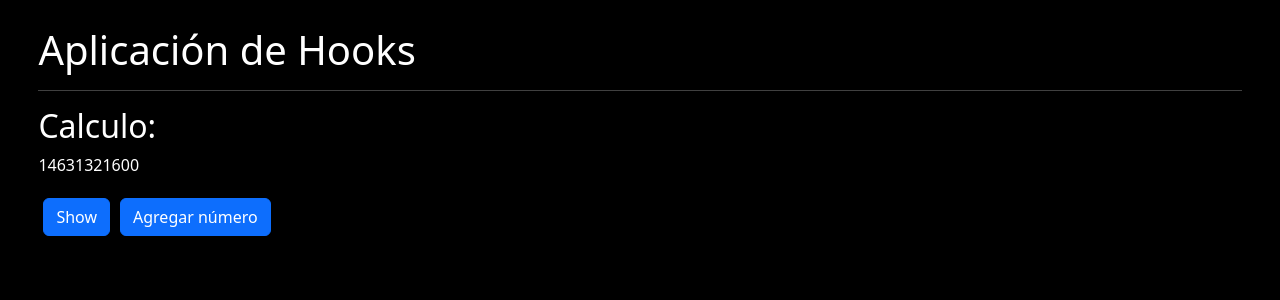
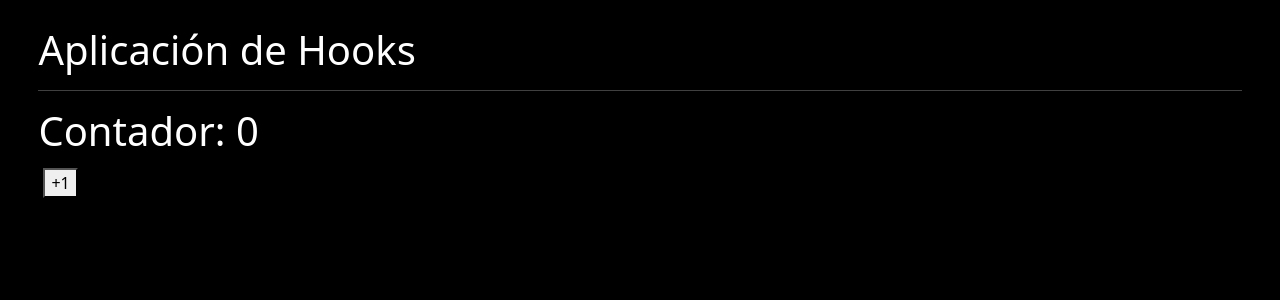
Before and after one commit to vmarialuzm/practica-hooks-react, a React (Vite) app: page / in a window 1280 px wide. Shown: the top 300 px of the page. Built offline with nearby package versions, Linux system fonts and the light colour scheme.

Commit message:
useCallBack

```diff
--- a/src/HooksApp.jsx
+++ b/src/HooksApp.jsx
@@ -1,3 +1,4 @@
+import { CallBackComponent } from "./components/CallBackComponent"
 import { CalculosPesados } from "./components/CalculosPesados"
 import { ContadorComponent } from "./components/ContadorComponent"
 import { FormularioComponent } from "./components/FormularioComponent"
@@ -8,7 +9,7 @@ export const HooksApp = () => {
     <>
         <h1>Aplicación de Hooks</h1>
         <hr />
-        <CalculosPesados></CalculosPesados>
+        <CallBackComponent></CallBackComponent>
     </>
   )
 }
--- /dev/null
+++ b/src/components/CallBackComponent.jsx
@@ -0,0 +1,20 @@
+import { useCallback, useState } from "react"
+import {Incrementar} from "./Incrementar"
+
+export const CallBackComponent = () => {
+
+    const [counter, setCounter] = useState(0)
+
+    const incrementarPadre = useCallback(
+        (val) => {
+        setCounter(contador => contador + val)
+    }, []
+    )
+
+    return (
+        <>
+            <h1>Contador: {counter}</h1>
+            <Incrementar incrementar={incrementarPadre}></Incrementar>
+        </>
+    )
+}
--- /dev/null
+++ b/src/components/Incrementar.jsx
@@ -0,0 +1,11 @@
+import React from "react"
+
+export const Incrementar = React.memo(({incrementar}) => {
+
+    console.log('Me estoy redibujando')
+
+    return (
+        <button onClick={() => incrementar(100)}>+1</button>
+    )
+}
+)
```
